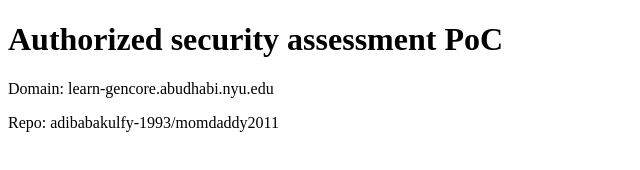
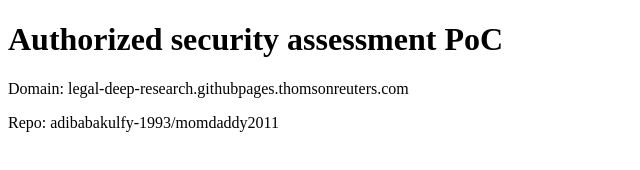
Before and after one commit to adibabakulfy-1993/momdaddy2011, a plain HTML site: page index.html in a window 1280 px wide. Shown: the whole page, without its empty margins (0-640 px from the left). Drawn offline with Linux system fonts and the light colour scheme.

Commit message:
init pages

```diff
--- a/index.html
+++ b/index.html
@@ -1 +1 @@
-<!doctype html><html><head><meta charset=utf-8><title>PoC learn-gencore.abudhabi.nyu.edu</title></head><body><h1>Authorized security assessment PoC</h1><p>Domain: learn-gencore.abudhabi.nyu.edu</p><p>Repo: adibabakulfy-1993/momdaddy2011</p></body></html>
+<!doctype html><html><head><meta charset=utf-8><title>PoC legal-deep-research.githubpages.thomsonreuters.com</title></head><body><h1>Authorized security assessment PoC</h1><p>Domain: legal-deep-research.githubpages.thomsonreuters.com</p><p>Repo: adibabakulfy-1993/momdaddy2011</p></body></html>
```
